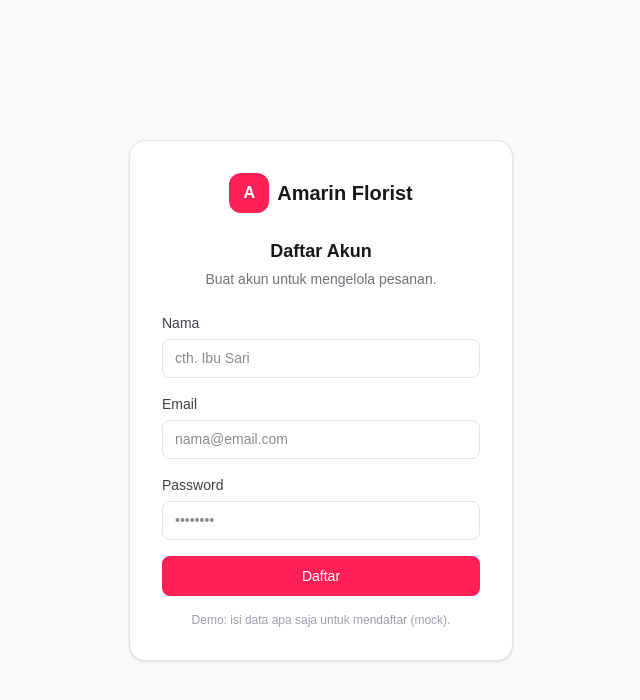
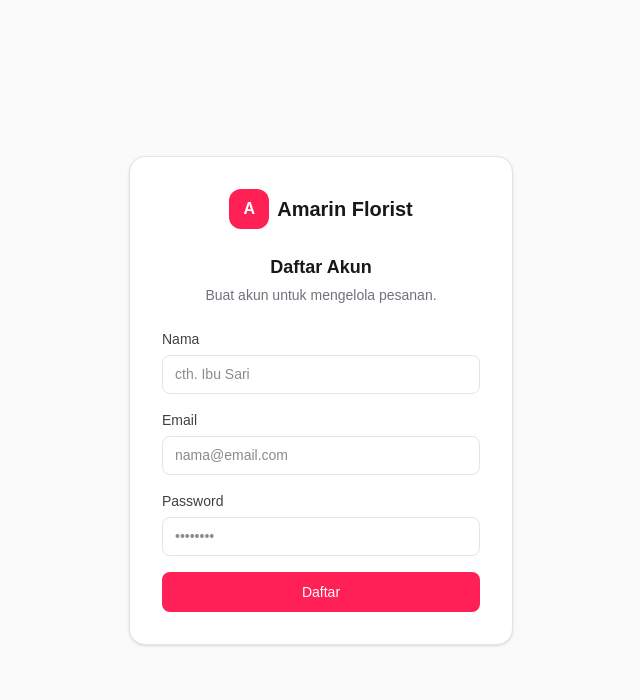
Before and after one commit to uuk-well/amarin-florist, a Next.js app: page /register in a window 1280 px wide. Shown: the top 700 px of the page, without its empty margins (319-959 px from the left). Built offline with nearby package versions, Linux system fonts and the light colour scheme.

Commit message:
hapus label Demo dari halaman auth

```diff
--- a/app/login/page.tsx
+++ b/app/login/page.tsx
@@ -74,10 +74,6 @@ export default function LoginPage() {
             Masuk
           </button>
         </form>
-
-        <p className="mt-4 text-center text-xs text-zinc-400">
-          Demo: isi email & password apa saja untuk masuk (mock).
-        </p>
       </div>
     </main>
   );
--- a/app/lupa-password/page.tsx
+++ b/app/lupa-password/page.tsx
@@ -135,10 +135,6 @@ export default function ForgotPasswordPage() {
             </form>
           </>
         )}
-
-        <p className="mt-4 text-center text-xs text-zinc-400">
-          Demo: alur tiruan, tidak mengirim email nyata.
-        </p>
       </div>
     </main>
   );
--- a/app/register/page.tsx
+++ b/app/register/page.tsx
@@ -85,10 +85,6 @@ export default function RegisterPage() {
             Daftar
           </button>
         </form>
-
-        <p className="mt-4 text-center text-xs text-zinc-400">
-          Demo: isi data apa saja untuk mendaftar (mock).
-        </p>
       </div>
     </main>
   );
```
